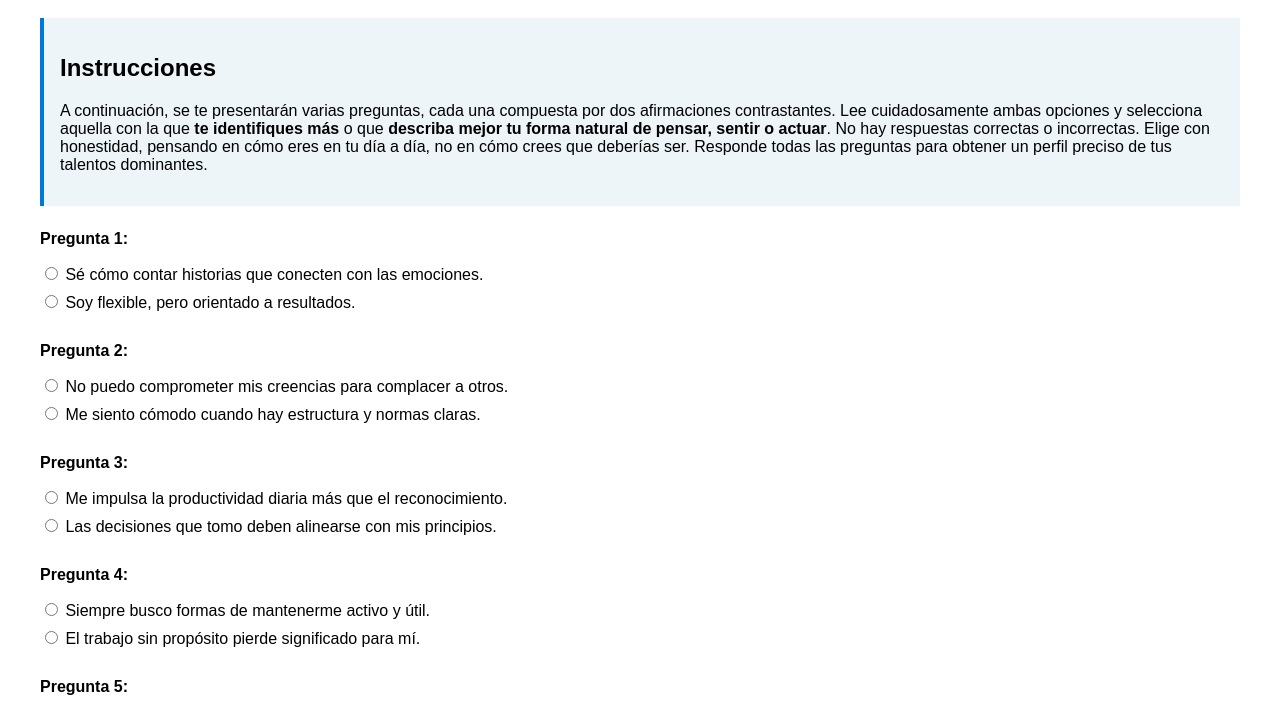
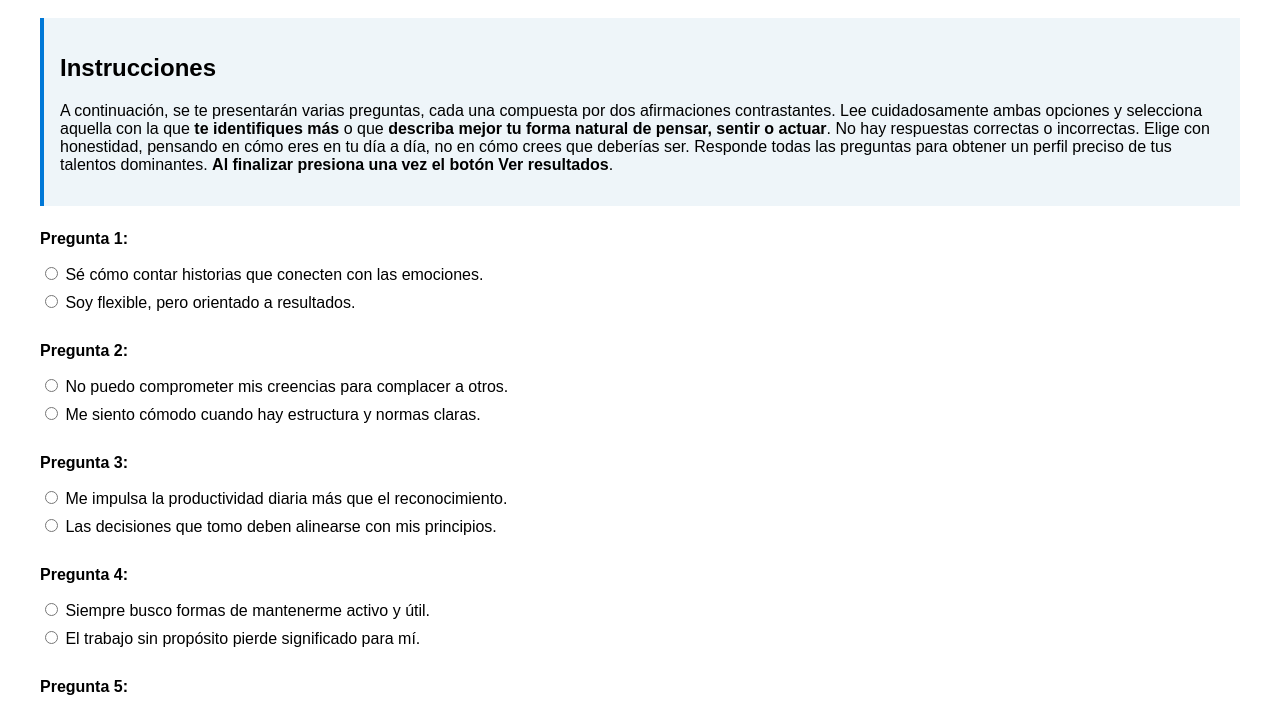
Before and after one commit to elyunque/CliftonStrengths, a plain HTML site: page index.html in a window 1280 px wide. Shown: the part 80-789 px from the top of the page. Drawn offline with Linux system fonts and the light colour scheme.

Commit message:
Update index.html

```diff
--- a/index.html
+++ b/index.html
@@ -21,7 +21,8 @@
       Lee cuidadosamente ambas opciones y selecciona aquella con la que <strong>te identifiques más</strong> o que
       <strong>describa mejor tu forma natural de pensar, sentir o actuar</strong>. No hay respuestas correctas o incorrectas.
       Elige con honestidad, pensando en cómo eres en tu día a día, no en cómo crees que deberías ser.
-      Responde todas las preguntas para obtener un perfil preciso de tus talentos dominantes.
+      Responde todas las preguntas para obtener un perfil preciso de tus talentos dominantes. <strong>Al finalizar presiona
+      una vez el botón Ver resultados</strong>.
     </p>
   </div>
   <form id="strengthsForm">
```
